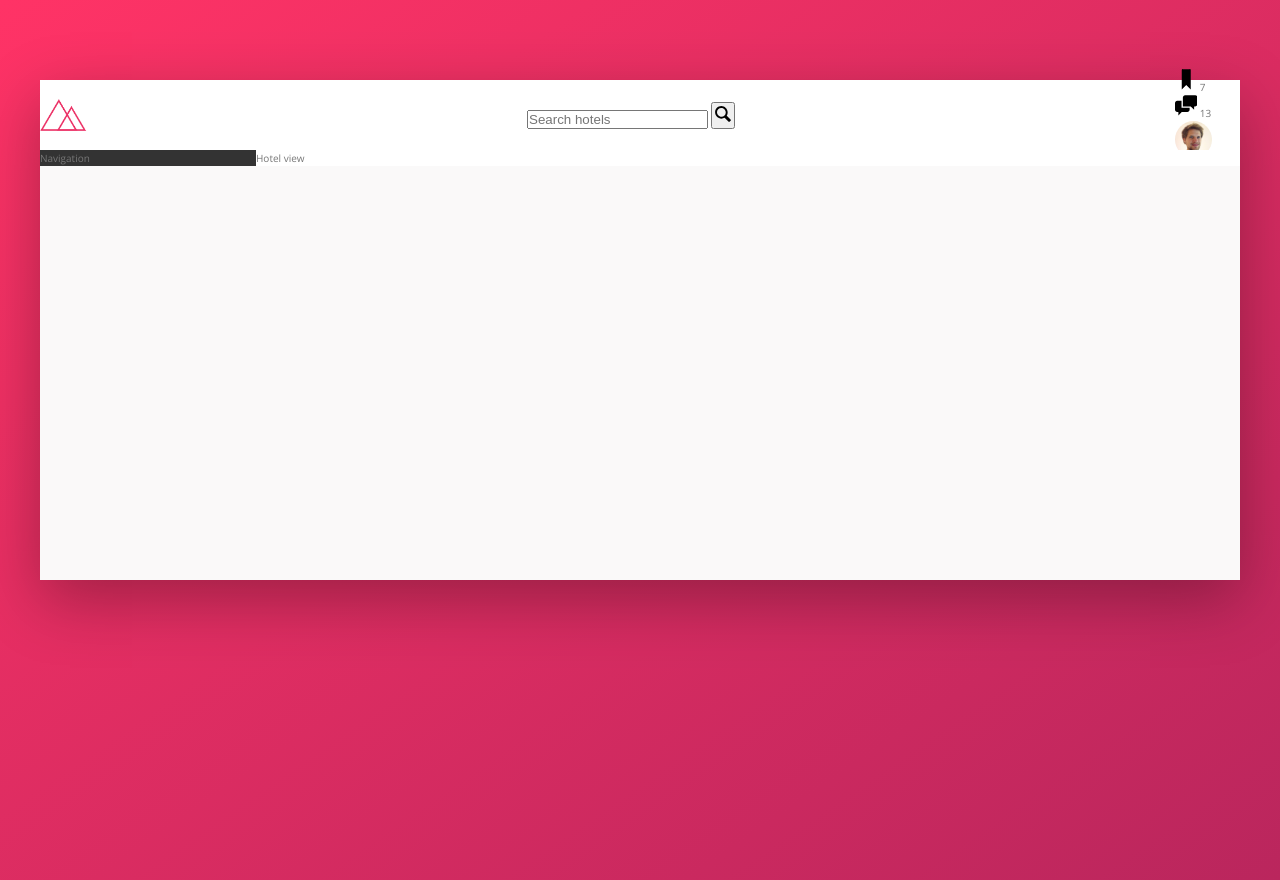
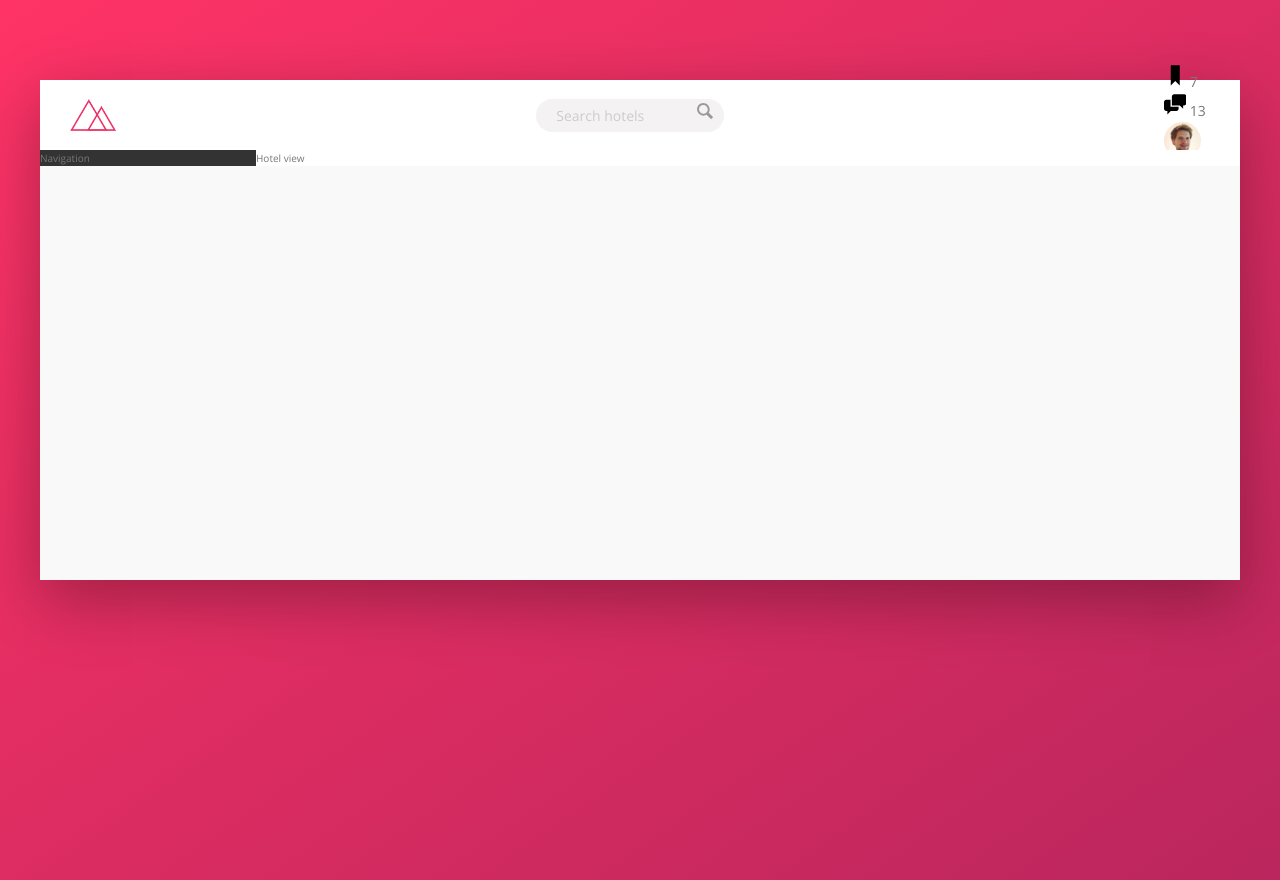
Before and after one commit to Kimaera-Surajbali/TrilloTutorialProject, a website: page index.html in a window 1280 px wide. Drawn offline with nearby package versions, Linux system fonts and the light colour scheme.

Commit message:
completed search and icon components of header

```diff
--- a/sass/_layout.scss
+++ b/sass/_layout.scss
@@ -8,6 +8,7 @@
 }
 
 header{
+    font-size: 1.4rem;
     height: 7rem;
     background-color: #fff;
     border-bottom: var(--color-grey-light-2);
--- a/sass/components.scss
+++ b/sass/components.scss
@@ -2,24 +2,64 @@
 // LOGO
 .logo{
     height: 3.25rem;
+    margin-left: 3rem;
 }
 
 
 //////////////////////////
 // SEARCH
 .search{
+    flex: 0 0 40%;
 
-    &__input{
+    display: flex;
+    align-items: center;
+    justify-content: center;
 
+    &__input {
+        font-family: inherit;
+        font-size: inherit;
+        color: inherit;
+        background-color: var(--color-grey-light-2);
+        border: none;
+        padding: .7rem 2rem;
+        border-radius: 100px;
+        width: 90%;
+        transition: all .2s;
+        margin-right: -3.25rem;
+
+        &:focus {
+            outline: none;
+            width: 100%;
+            background-color: var(--color-grey-light-3);
+        }
+
+        &::-webkit-input-placeholder {
+            font-weight: 100;
+            color: var(--color-grey-light-4);
+        }
     }
 
-    &__button{
-
+    &__input:focus + &__button {
+        background-color: var(--color-grey-light-3);
     }
 
-    &__icon{
+    &__button {
+        border: none;
+        background-color: var(--color-grey-light-2);
+
+        &:focus {
+            outline: none;
+        }
+
+        &:active {
+            transform: translateY(2px);
+        }
+    }
+
+    &__icon {
         height: 2rem;
         width: 2rem;
+        fill: var(--color-grey-dark-3);
     }
 }
 
@@ -29,6 +69,7 @@
 // USER NAVIGATION
 
 .user-nav{
+
 
     &__icon-box{
 
```
Also changed, not shown: css/style.css, 1 other file.
